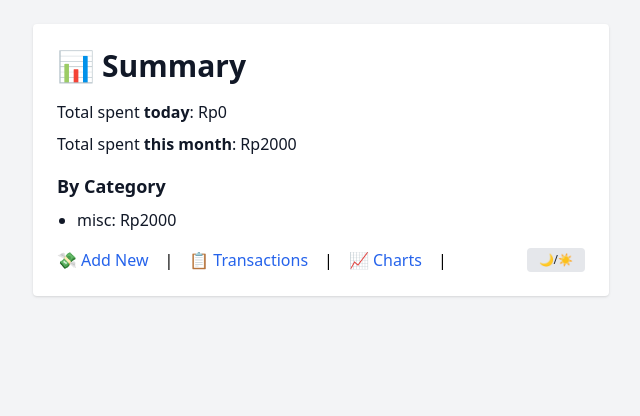
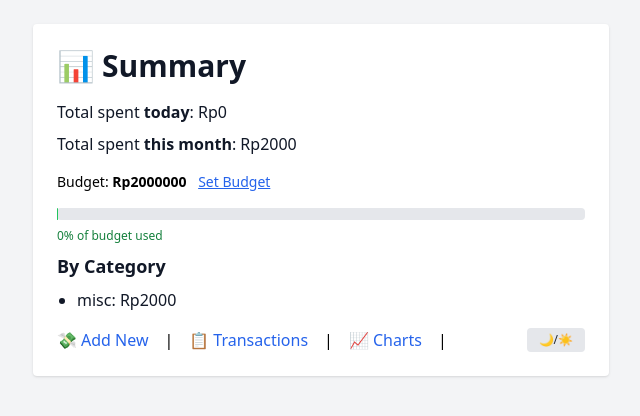
Before and after one commit to aprilladaru3000/ExpensesPy, a Flask app: page /summary in a window 1280 px wide. Shown: the top 416 px of the page, without its empty margins (319-959 px from the left). Run offline with Flask 3, Linux system fonts and the light colour scheme; some libraries are stand-ins or nearby versions.

Commit message:
set budget

```diff
--- a/app.py
+++ b/app.py
@@ -9,6 +9,7 @@ import csv
 app = Flask(__name__)
 app.secret_key = 'your_secret_key_here'  # Needed for flash messages
 DATA_FILE = Path(__file__).with_name("expenses.json")
+BUDGET_FILE = Path(__file__).with_name("budget.json")
 
 def load_data():
     if DATA_FILE.exists():
@@ -17,6 +18,27 @@ def load_data():
 
 def save_data(data):
     DATA_FILE.write_text(json.dumps(data, indent=2))
+
+def load_budget():
+    if BUDGET_FILE.exists():
+        return json.loads(BUDGET_FILE.read_text()).get("budget", 0)
+    return 0
+
+def save_budget(amount):
+    BUDGET_FILE.write_text(json.dumps({"budget": amount}, indent=2))
+
+@app.route('/set_budget', methods=['GET', 'POST'])
+def set_budget():
+    if request.method == 'POST':
+        try:
+            amount = float(request.form.get('budget', 0))
+            save_budget(amount)
+            flash('Budget updated!')
+            return redirect(url_for('dashboard'))
+        except Exception:
+            flash('Invalid budget amount!')
+    budget = load_budget()
+    return render_template('set_budget.html', budget=budget)
 
 @app.route('/')
 def home():
@@ -37,7 +59,9 @@ def dashboard():
     for d in last7:
         total = sum(tx['amount'] for tx in data if dt.datetime.fromisoformat(tx['ts']).date() == d)
         last7_totals.append(total)
-    return render_template('dashboard.html', today_total=today_total, month_total=month_total, num_tx=num_tx, recent=recent, last7_labels=last7_labels, last7_totals=last7_totals)
+    budget = load_budget()
+    budget_progress = month_total / budget * 100 if budget else 0
+    return render_template('dashboard.html', today_total=today_total, month_total=month_total, num_tx=num_tx, recent=recent, last7_labels=last7_labels, last7_totals=last7_totals, budget=budget, budget_progress=budget_progress)
 
 @app.route('/add', methods=['POST'])
 def add():
@@ -116,10 +140,9 @@ def summary():
     by_cat = defaultdict(float)
     for tx in data:
         by_cat[tx["category"]] += tx["amount"]
-    return render_template('summary.html',
-                           today_total=today_total,
-                           month_total=month_total,
-                           by_cat=by_cat)
+    budget = load_budget()
+    budget_progress = month_total / budget * 100 if budget else 0
+    return render_template('summary.html', today_total=today_total, month_total=month_total, by_cat=by_cat, budget=budget, budget_progress=budget_progress)
 
 @app.route('/charts')
 def charts():
--- /dev/null
+++ b/budget.json
@@ -0,0 +1,3 @@
+{
+  "budget": 2000000.0
+}
--- a/templates/summary.html
+++ b/templates/summary.html
@@ -10,6 +10,14 @@
     <h2 class="text-2xl md:text-3xl font-bold mb-4 flex items-center text-gray-900 dark:text-gray-100"><span class="mr-2">📊</span>Summary</h2>
     <p class="mb-2 text-sm md:text-base text-gray-900 dark:text-gray-100">Total spent <strong>today</strong>: Rp{{ "%.0f"|format(today_total) }}</p>
     <p class="mb-4 text-sm md:text-base text-gray-900 dark:text-gray-100">Total spent <strong>this month</strong>: Rp{{ "%.0f"|format(month_total) }}</p>
+    <div class="mb-4 text-xs md:text-sm">
+      Budget: <span class="font-bold">Rp{{ "%.0f"|format(budget) }}</span>
+      <a href="/set_budget" class="ml-2 text-blue-600 dark:text-blue-400 underline">Set Budget</a>
+    </div>
+    <div class="w-full bg-gray-200 dark:bg-gray-700 rounded h-3 mb-2">
+      <div class="h-3 rounded {{ 'bg-red-500' if budget_progress > 100 else 'bg-green-500' }}" style="width: {{ budget_progress if budget_progress < 100 else 100 }}%"></div>
+    </div>
+    <div class="text-xs mb-2 {{ 'text-red-500' if budget_progress > 100 else 'text-green-700 dark:text-green-300' }}">{{ 'Over budget!' if budget_progress > 100 else '%.0f%% of budget used' % budget_progress }}</div>
     <h3 class="font-semibold mb-2 text-base md:text-lg text-gray-900 dark:text-gray-100">By Category</h3>
     <ul class="list-disc pl-5 text-sm md:text-base text-gray-900 dark:text-gray-100">
       {% for cat, amt in by_cat.items() %}
```
Also changed, not shown: templates/dashboard.html (+8 -0 lines), templates/set_budget.html (added, +46 -0 lines).
